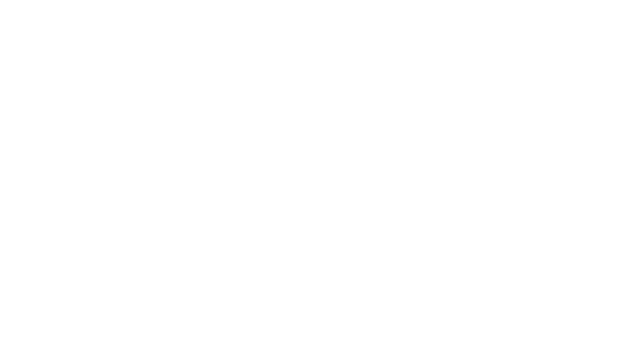
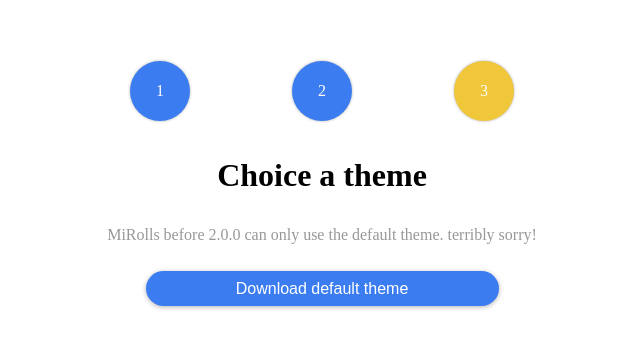
Before and after one commit to MiRolls/MiRolls-installer, a React (Vite) app: page /step-three in a window 1280 px wide. Shown: the part 224-572 px from the top of the page, without its empty margins (318-958 px from the left). Built offline with nearby package versions, Linux system fonts and the light colour scheme.

Commit message:
Theme choic

```diff
--- a/src/components/pages/ThirdStep.tsx
+++ b/src/components/pages/ThirdStep.tsx
@@ -1,7 +1,16 @@
+import Steps from "../Steps";
+
 export default function (){
+    function download(){
+
+    }
+
     return (
-        <div>
-
+        <div className={"page"}>
+            <Steps step={3} CompletedStep={2} nowStep={3}></Steps>
+            <h1>Choice a theme</h1>
+            <p className={"tips"}>MiRolls before 2.0.0 can only use the default theme. terribly sorry!</p>
+            <button className={"nextStep"} onClick={download}>Download default theme</button>
         </div>
     )
 }
```
